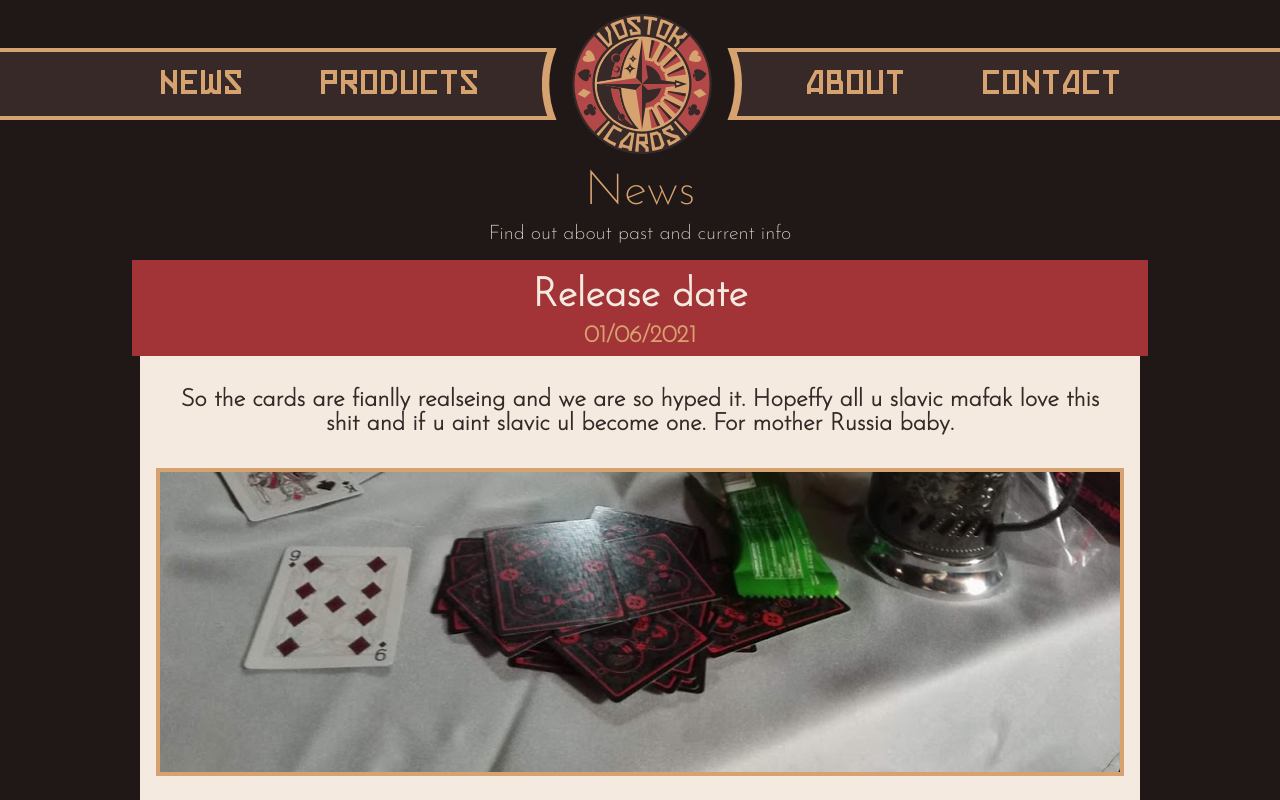
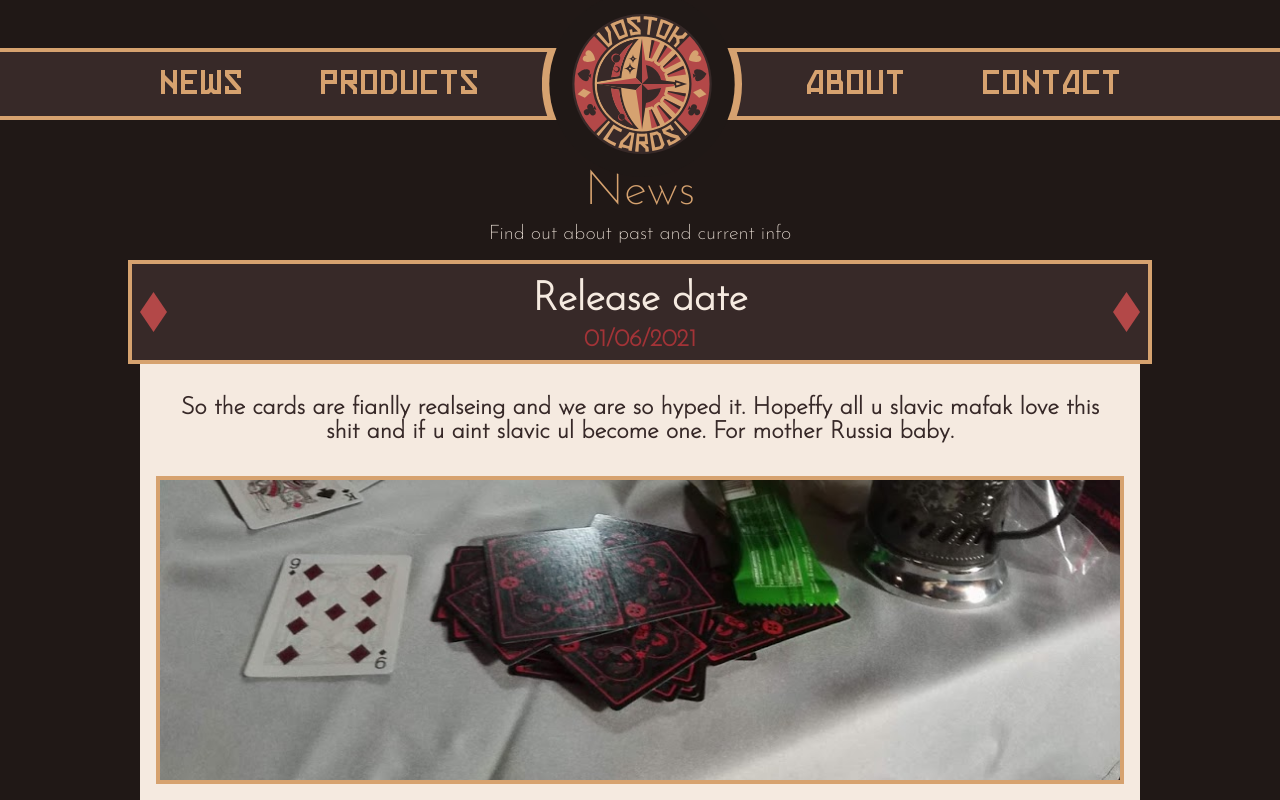
Before and after one commit to Sedrakable/vostokCards, a React (Create React App) app: page /news in a window 1280 px wide. Shown: the top 800 px of the page. Built offline with nearby package versions, Linux system fonts and the light colour scheme.

Commit message:
Navbar and news chnages

```diff
--- a/src/components/navbar/Navbar.js
+++ b/src/components/navbar/Navbar.js
@@ -19,11 +19,11 @@ const Navbar = () => {
       </div>
       <div className="middle">
         <TabButton href="/news">
-          <img className={"TabButton"} src={News} />
+          <img className={"tab_button tab_hover"} src={News} />
         </TabButton>
 
         <TabButton href="/products">
-          <img className={"TabButton"} src={Products} />
+          <img className={"tab_button tab_hover"} src={Products} />
         </TabButton>
 
         <TabButton href="/">
@@ -34,11 +34,11 @@ const Navbar = () => {
         </TabButton>
 
         <TabButton href="/products">
-          <img className={"TabButton"} src={About} />
+          <img className={"tab_button tab_hover"} src={About} />
         </TabButton>
 
         <TabButton href="/products">
-          <img className={"TabButton"} src={Contact} />
+          <img className={"tab_button tab_hover"} src={Contact} />
         </TabButton>
       </div>
       <div className="right">
--- a/src/components/navbar/TabButton.js
+++ b/src/components/navbar/TabButton.js
@@ -1,6 +1,8 @@
-import React from "react";
+import React, { useState } from "react";
 
-const TabButton = ({ children, href, image }) => {
+const TabButton = ({ children, href }) => {
+  const [tabClass, setTabClass] = useState("");
+
   const onClick = (event) => {
     if (event.metaKey || event.ctrlKey) {
       return;
@@ -10,6 +12,7 @@ const TabButton = ({ children, href, image }) => {
 
     const navEvent = new PopStateEvent("popstate");
     window.dispatchEvent(navEvent);
+    // setTabClass("red_back");
   };
 
   return (
--- a/src/components/pages/news page/NewsPage.js
+++ b/src/components/pages/news page/NewsPage.js
@@ -3,6 +3,7 @@ import Story from "./Story";
 import "../../../css/News.css";
 
 import img1 from "../../../assets/photos/playing_cards.jpg";
+import red_diamond from "../../../assets/illu/Diamond Red.svg";
 
 const items = [
   {
@@ -54,7 +55,7 @@ const NewsPage = () => {
       <h1 className="page_title">News</h1>
       <h1 className="pageDescription">Find out about past and current info</h1>
       <div className="news_container center_flex flex_columb">
-        <Story items={items} />
+        <Story items={items} diamond={red_diamond} />
       </div>
     </div>
   );
--- a/src/components/pages/news page/Story.js
+++ b/src/components/pages/news page/Story.js
@@ -1,12 +1,21 @@
 import React from "react";
 
-const Story = ({ items }) => {
+const Story = ({ items, diamond }) => {
   const renderItems = items.map((item) => {
     return (
       <div className="center_flex flex_columb story">
-        <div className="red_back pad_8 w_max">
-          <div className="text pad_8 news_title">{item.title}</div>
-          <div className="text  news_date">{item.date}</div>
+        <div className="center_flex space_between brown_back border pad_8 w_max">
+          <div className="news_diamond">
+            <img src={diamond} />
+          </div>
+
+          <div>
+            <div className="text pad_8 news_title white_text">{item.title}</div>
+            <div className="text news_date red_text">{item.date}</div>
+          </div>
+          <div className="news_diamond">
+            <img src={diamond} />
+          </div>
         </div>
 
         <div className="text news_text pad_8">{item.story_1}</div>
--- a/src/css/Main.css
+++ b/src/css/Main.css
@@ -8,6 +8,10 @@ body {
   display: flex;
   justify-content: center;
   align-items: center;
+}
+
+.space_between {
+  justify-content: space-between !important;
 }
 
 .flex_columb {
@@ -35,6 +39,14 @@ body {
   text-align: center;
 }
 
+.red_text {
+  color: #a23337 !important;
+}
+
+.white_text {
+  color: #f5eae0 !important;
+}
+
 .red_back {
   background-color: #a23337;
 }
--- a/src/css/Navbar.css
+++ b/src/css/Navbar.css
@@ -51,10 +51,17 @@
   transition: 0.5s;
 }
 
-.TabButton {
+.tab_button {
   padding: 0px 16px;
   height: 24px;
   width: auto;
+  transition: 0.25s;
+}
+
+.tab_hover:hover {
+  height: 28px;
+  width: auto;
+  transition: 0.5s;
 }
 
 .ShopButton {
--- a/src/css/News.css
+++ b/src/css/News.css
@@ -9,7 +9,6 @@
 }
 
 .news_title {
-  color: #f5eae0 !important;
   font-weight: 600 !important;
   font-size: 40px !important;
 }
@@ -37,3 +36,13 @@
   width: 100%;
   height: 100%;
 }
+
+.news_diamond {
+  height: 40px;
+  width: auto;
+}
+
+.news_diamond > img {
+  width: 100%;
+  height: 100%;
+}
--- a/src/css/Products.css
+++ b/src/css/Products.css
@@ -25,7 +25,7 @@
   width: auto;
   height: auto;
   margin: 32px;
-  box-shadow: 3px 3px 5px 5px rgb(3, 3, 3);
+  /* box-shadow: 3px 3px 5px 5px rgb(3, 3, 3); */
 }
 
 .image_wrapper {
```
